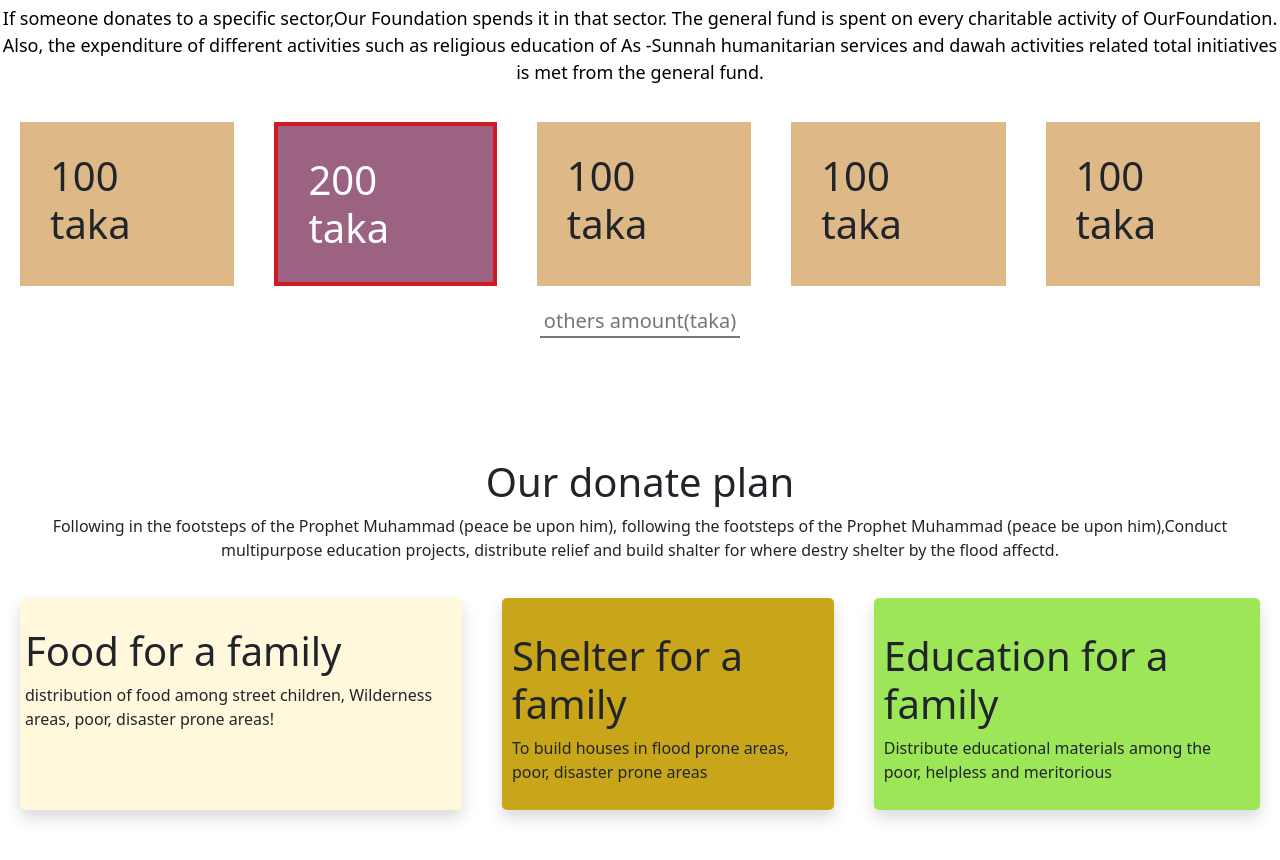
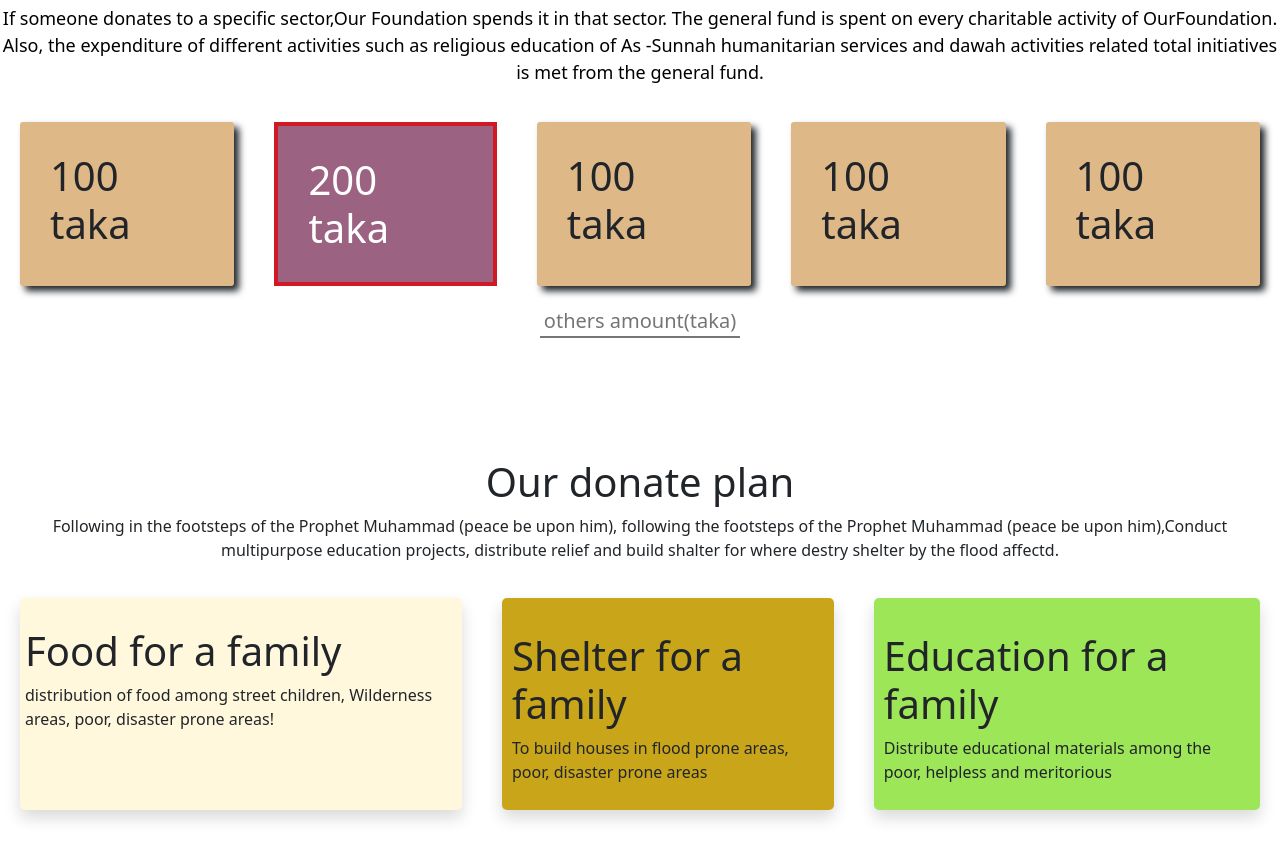
Before and after one commit to MohammadParvez100/sdp-2, a plain HTML site: page index.html in a window 1280 px wide. Shown: the part 1501-2361 px from the top of the page. Drawn offline with nearby package versions, Linux system fonts and the light colour scheme.

Commit message:
3 commit

```diff
--- a/style.css
+++ b/style.css
@@ -89,6 +89,10 @@ hr {
     background-color: burlywood;
     margin: 20px 20px;
     padding: 30px 30px;
+    border-radius: 3px;
+    box-shadow: 5px 5px 7px;
+
+
 
 }
 
@@ -98,6 +102,7 @@ hr {
     padding: 30px 30px;
     border: 4px solid rgb(209, 25, 38);
     color: white;
+    box-shadow: 10px 5px 7px;
 }
 .flex-amount {
     display: block;
```
